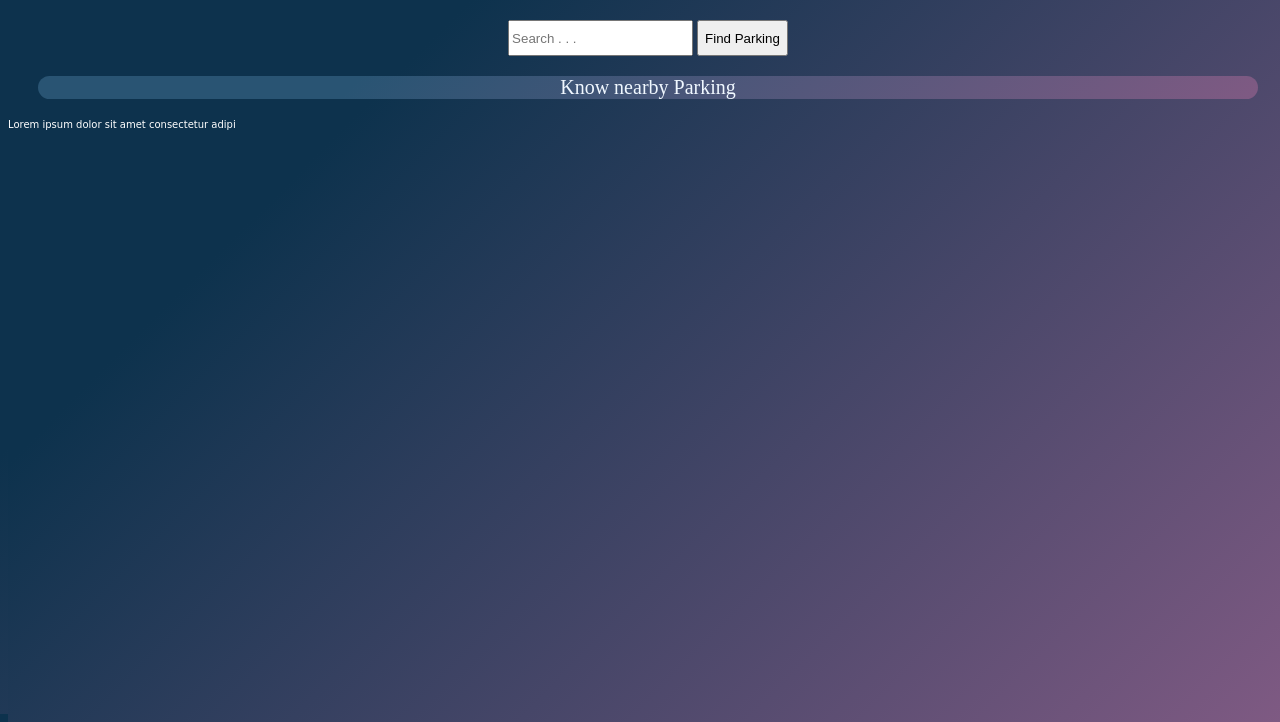
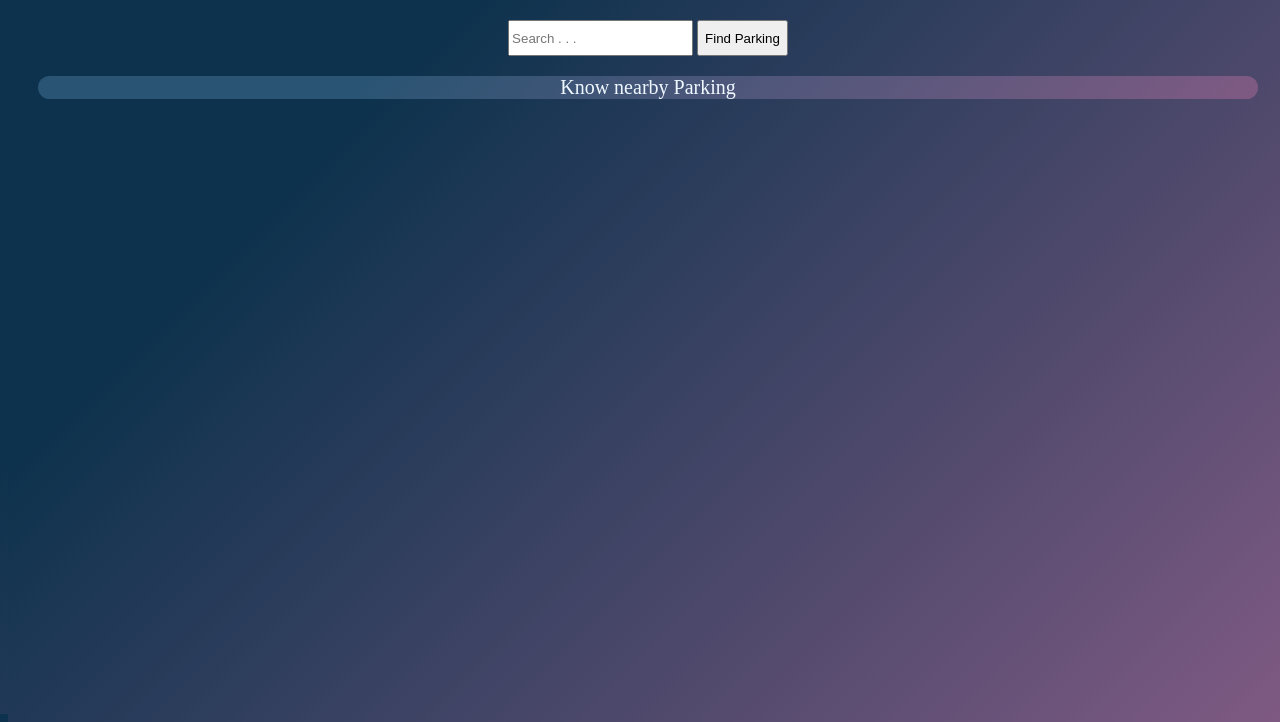
Before and after one commit to himanshuRaj-IN/FindParking.github.io, a plain HTML site: page index.html in a window 1280 px wide. Shown: the part 86-808 px from the top of the page. Drawn offline with Linux system fonts and the light colour scheme; a web font is replaced by a local one.

Commit message:
Update index.html

```diff
--- a/index.html
+++ b/index.html
@@ -38,7 +38,7 @@
         </div>
     </div>
     <footer>
-        Lorem ipsum dolor sit amet consectetur adipi
+
     </footer>
     <script src="index.js"></script>
 </body>
```
